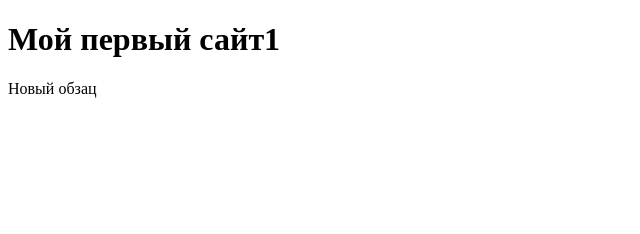
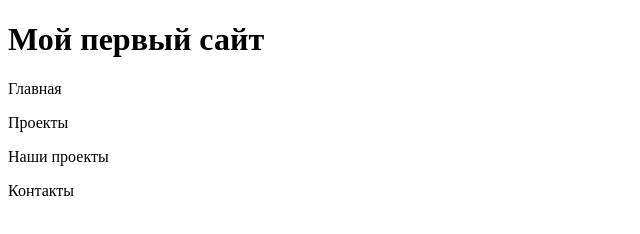
Before and after one commit to Beni3000/mysite, a plain HTML site: page index.html in a window 1280 px wide. Shown: the whole page, without its empty margins (0-640 px from the left). Drawn offline with Linux system fonts and the light colour scheme.

Commit message:
homework1

```diff
--- a/index.html
+++ b/index.html
@@ -1,12 +1,15 @@
 <!DOCTYPE html>
 <html lang="ru">
     <head>
-        <title>главная страница</title>
+        <title>Главная страница</title>
     </head>
 
     <body>
-        <h1>Мой первый сайт1</h1>
-        <p>Новый обзац</p>
+        <h1>Мой первый сайт</h1>
+        <p>Главная</p>
+        <p>Проекты</p>
+        <p>Наши проекты</p>
+        <p>Контакты</p>
     </body>
 
 </html>
```
